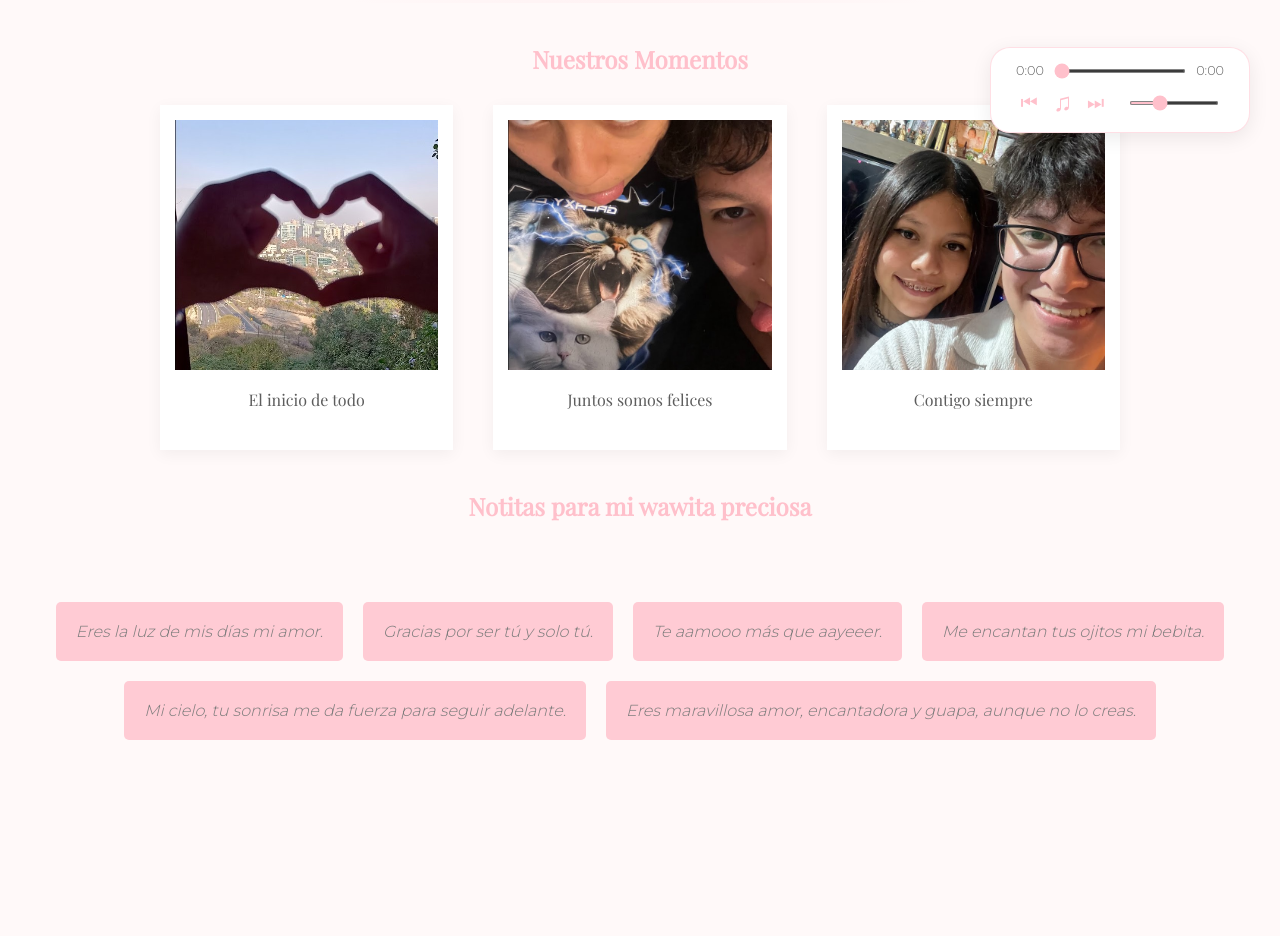
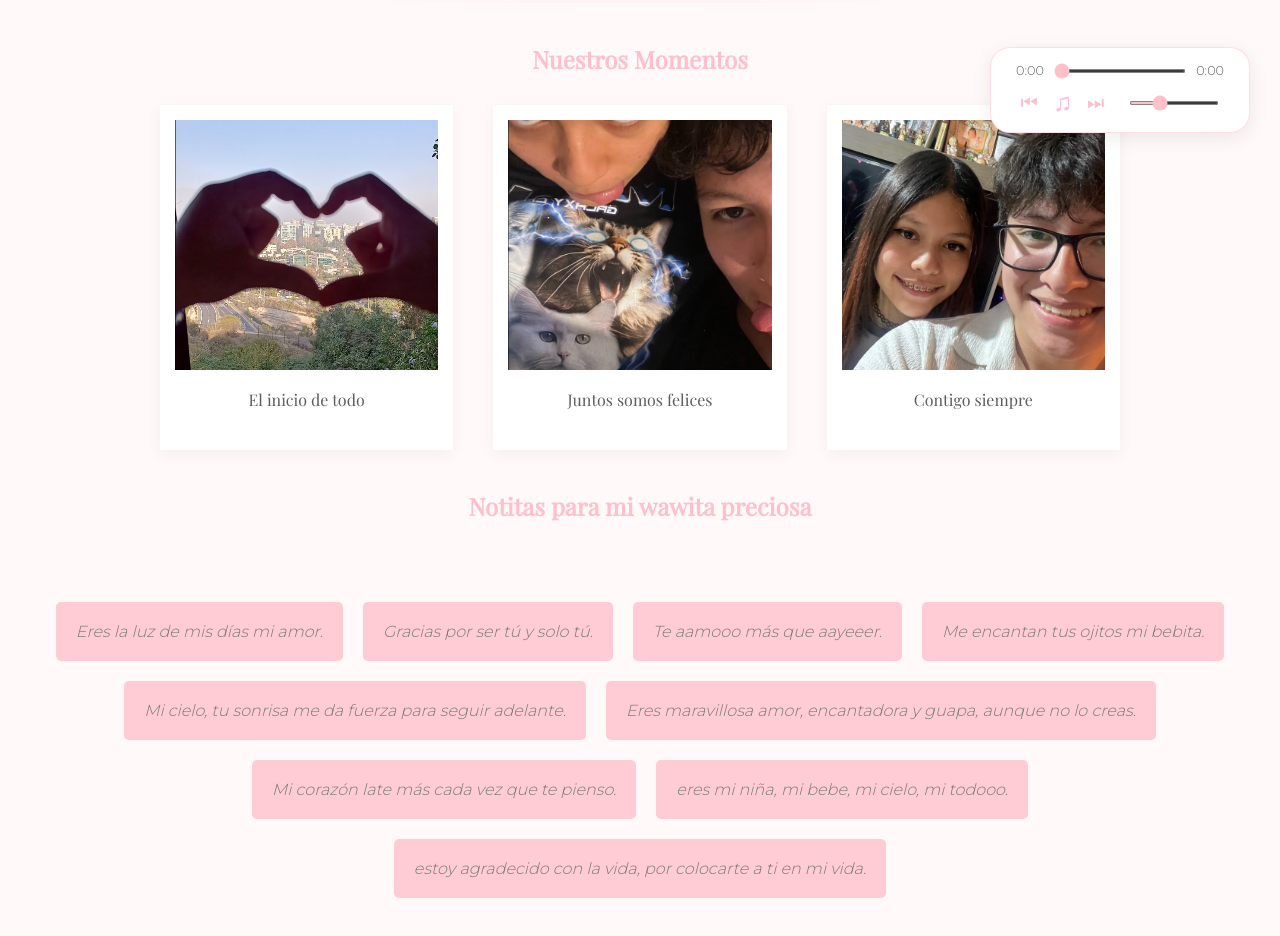
Before and after one commit to guilletkm/peque-o-regalito-para-mi-novia, a plain HTML site: page index.html in a window 1280 px wide. Shown: the part 637-1573 px from the top of the page. Before the commit the page ends 1427 px from the top, so only its background shows below. Drawn offline with nearby package versions, Linux system fonts and the light colour scheme; a web font is replaced by a local one.

Commit message:
Notas part2

```diff
--- a/index.html
+++ b/index.html
@@ -81,6 +81,10 @@
             <div class="sticky-note">Me encantan tus ojitos mi bebita.</div>
             <div class="sticky-note">Mi cielo, tu sonrisa me da fuerza para seguir adelante.</div>
             <div class="sticky-note">Eres maravillosa amor, encantadora y guapa, aunque no lo creas.</div>
+
+            <div class="sticky-note">Mi corazón late más cada vez que te pienso.</div>
+            <div class="sticky-note">eres mi niña, mi bebe, mi cielo, mi todooo.</div>
+            <div class="sticky-note">estoy agradecido con la vida, por colocarte a ti en mi vida.</div>
         </div>
     </section>
 
```
